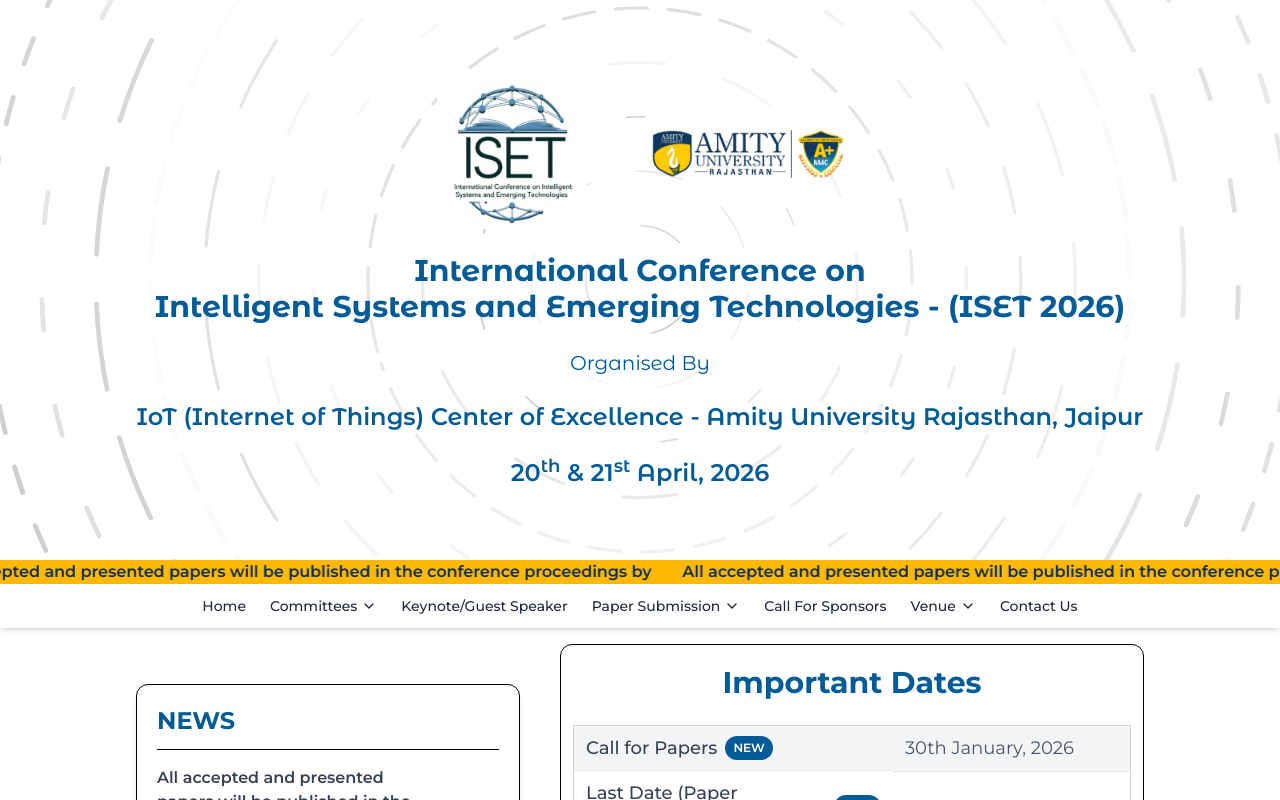
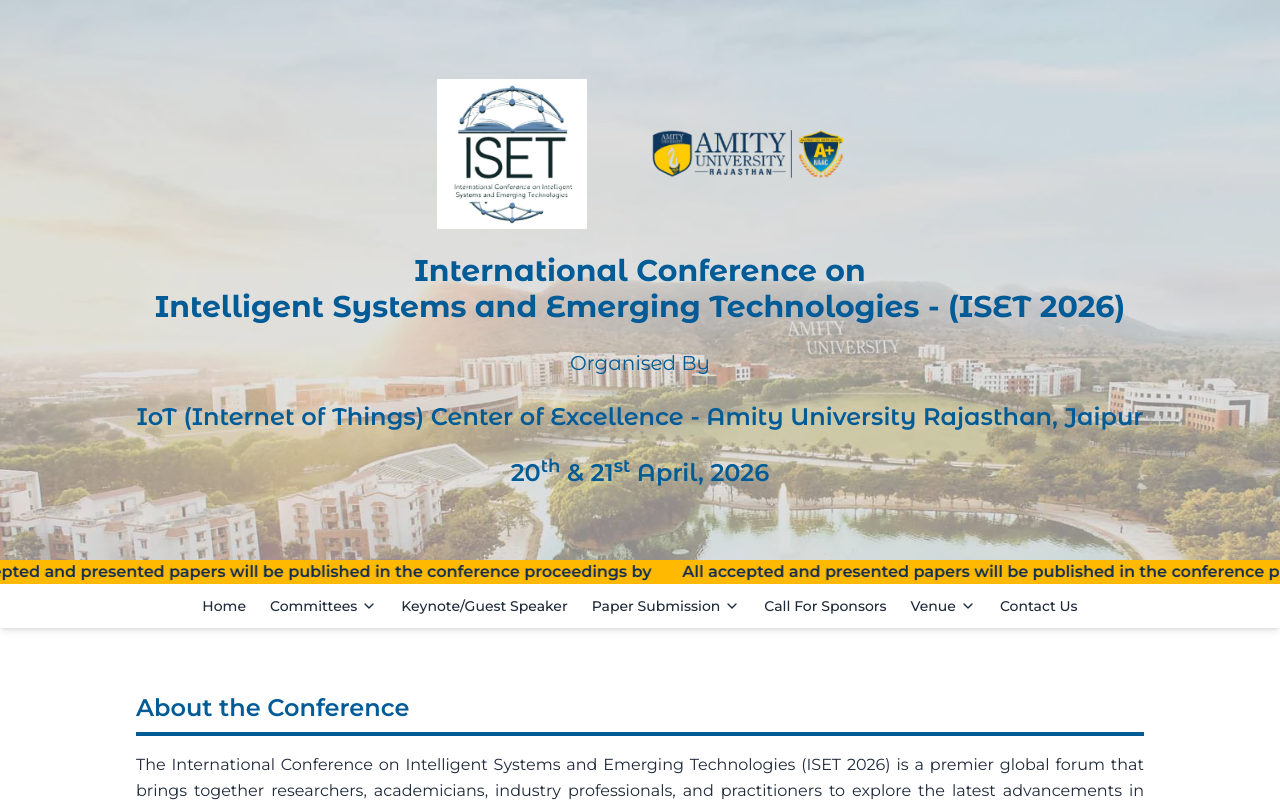
Before and after one commit to pulkitporwal/iciset, a Next.js app: page / in a window 1280 px wide. Shown: the top 800 px of the page. Built offline with nearby package versions, Linux system fonts and the light colour scheme.

Commit message:
chore: upgrade Next.js to fix security vulnerability

```diff
--- a/app/committee/organizing/page.jsx
+++ b/app/committee/organizing/page.jsx
@@ -145,7 +145,12 @@
           name: "Prof. (Dr.) Manju Kaushik",
           image: "/organizing-committee/manju-kaushik.webp",
           affiliation: "AIIT, Amity University Rajasthan"
-        }
+        },
+        {
+          name: "Dr. Nikita Jain",
+          image: "/organizing-committee/nikita-jain.png",
+          affiliation: "Prof and HEAD, Dept of Computer Engineering, Poornima College of Engineering Jaipur"
+        },
       ]
     },
     {
--- a/app/page.js
+++ b/app/page.js
@@ -20,8 +20,9 @@
       <div className="bg-pattern">
         <div className="px-4 sm:px-6 lg:px-10 xl:mx-24 pt-4 pb-8">
           <div className="flex flex-col md:flex-row items-start lg:items-center justify-center gap-6 lg:gap-x-10">
-            <NewsSection />
-            <ImportantDates /></div>
+            {/* <NewsSection />
+            <ImportantDates /> */}
+          </div>
         </div>
         <TextSection title={"About the Conference"}>
           <p>
--- a/app/venue/conference/page.jsx
+++ b/app/venue/conference/page.jsx
@@ -108,7 +108,7 @@
 
   return (
     <div>
-      <TextSection title="Conference Venue">
+      <TextSection title="Conference Venue: Amity University Rajasthan">
         <div className="px-4 py-2 flex flex-col items-center justify-center gap-3">
           <img
             src="/amity-campus.webp"
--- a/components/hero.jsx
+++ b/components/hero.jsx
@@ -9,18 +9,38 @@
 
 const Hero = () => {
   return (
-    <div className={`w-full min-h-[50vh] md:min-h-[60vh] lg:min-h-[70vh] bg-[url(/bg.svg)] bg-cover bg-no-repeat bg-center flex items-center justify-center ${montserrat_alt.className}`}>
-        <div className='px-4 sm:px-6 flex items-center flex-col gap-y-4 md:gap-y-6 py-2 pb-5'>
-          <div className='flex items-center justify-between gap-14 mt-5'>
-            <img className='w-[100px] md:w-[150px]' src="/iset-logo.jpg" alt="International Conference on Intelligent Systems and Emerging Technologies" />
-            <img className='w-[150px] md:w-[200px]' src="/amity-logo.png" alt="Amity University Rajasthan" />
-          </div>
-            <h1 className='font-bold text-2xl md:text-3xl lg:text-3xl text-center text-[#005B96] px-10'>International Conference on <br />Intelligent Systems and Emerging Technologies - (ISET 2026)</h1>
-            <span className='text-center text-lg md:text-xl text-[#005B96]'>Organised By</span>
-            <h2 className='font-semibold text-2xl md:text-2xl text-center text-[#005B96]'>IoT (Internet of Things) Center of Excellence - Amity University Rajasthan, Jaipur</h2>
-            <h2 className='font-semibold text-xl md:text-2xl text-center text-[#005B96]'>20<sup>th</sup> & 21<sup>st</sup> April, 2026</h2>
+    <div
+      className={`relative w-full min-h-[50vh] md:min-h-[60vh] lg:min-h-[70vh] bg-[url(/amity-campus.webp)] bg-cover bg-no-repeat bg-center flex items-center justify-center ${montserrat_alt.className}`}
+    >
+      {/* Overlay */}
+      <div className="absolute inset-0 bg-white/50"></div>
+
+      {/* Content */}
+      <div className="relative px-4 sm:px-6 flex items-center flex-col gap-y-4 md:gap-y-6 py-2 pb-5">
+        <div className='flex items-center justify-between gap-14 mt-5'>
+          <img className='w-[100px] md:w-[150px]' src="/iset-logo.jpg" alt="International Conference on Intelligent Systems and Emerging Technologies" />
+          <img className='w-[150px] md:w-[200px]' src="/amity-logo.png" alt="Amity University Rajasthan" />
         </div>
+
+        <h1 className='font-bold text-2xl md:text-3xl text-center text-[#005B96] px-10'>
+          International Conference on <br />
+          Intelligent Systems and Emerging Technologies - (ISET 2026)
+        </h1>
+
+        <span className='text-center text-lg md:text-xl text-[#005B96]'>
+          Organised By
+        </span>
+
+        <h2 className='font-semibold text-2xl text-center text-[#005B96]'>
+          IoT (Internet of Things) Center of Excellence - Amity University Rajasthan, Jaipur
+        </h2>
+
+        <h2 className='font-semibold text-xl md:text-2xl text-center text-[#005B96]'>
+          20<sup>th</sup> & 21<sup>st</sup> April, 2026
+        </h2>
+      </div>
     </div>
+
   )
 }
 
--- a/package.json
+++ b/package.json
@@ -13,9 +13,9 @@
     "clsx": "^2.1.1",
     "lucide-react": "^0.544.0",
     "motion": "^12.23.12",
-    "next": "15.5.3",
-    "react": "19.1.0",
-    "react-dom": "19.1.0",
+    "next": "^16.1.3",
+    "react": "^19.2.3",
+    "react-dom": "^19.2.3",
     "tailwind-merge": "^3.3.1"
   },
   "devDependencies": {
```
Also changed, not shown: public/iset-logo.jpg, 1 other file (tests, documents, lock files or other folders).
